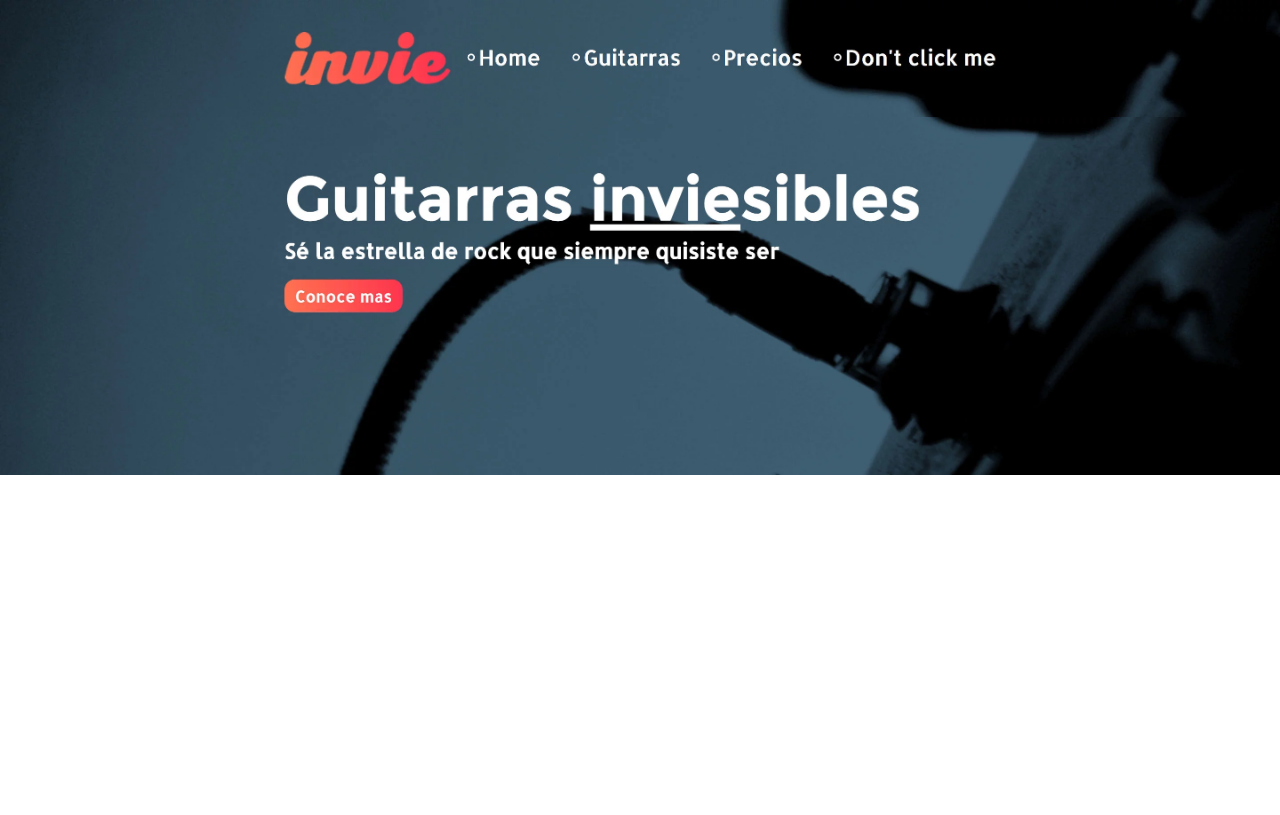
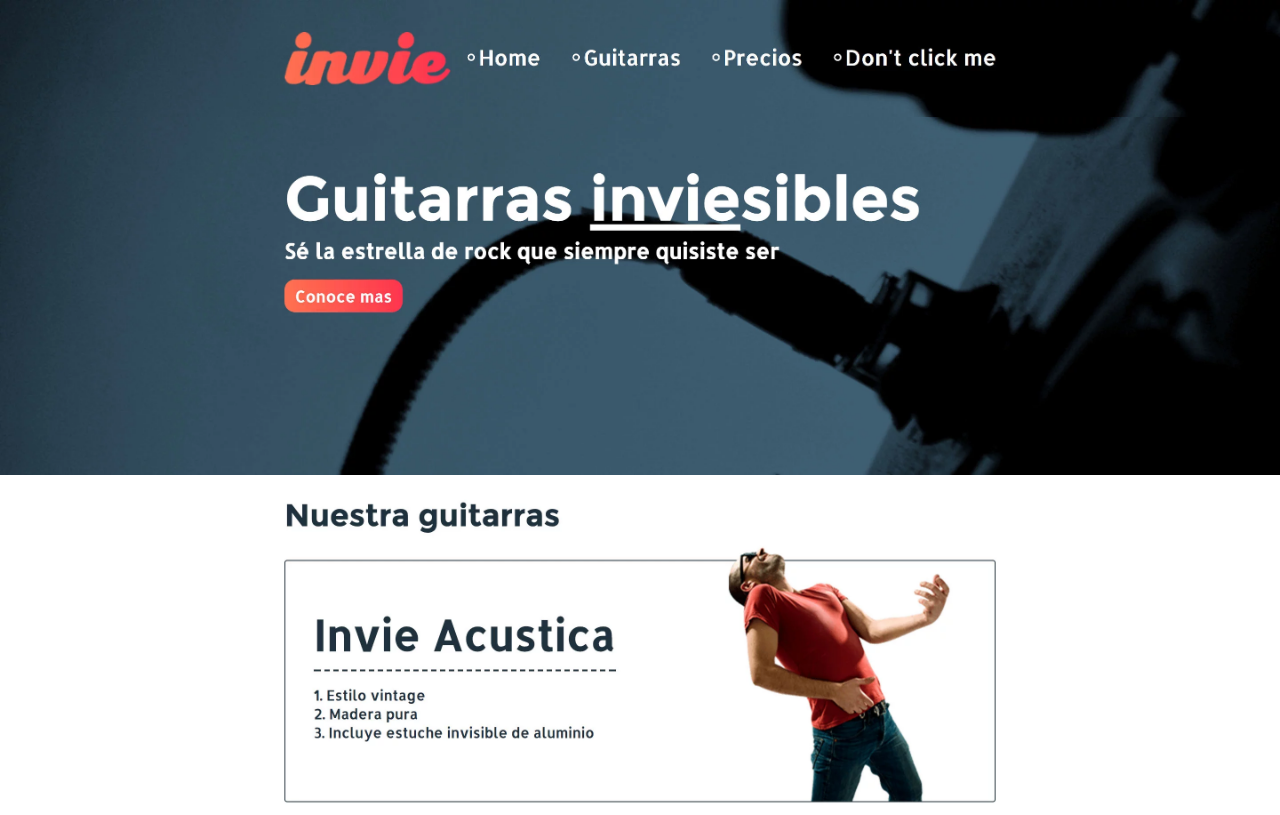
Before and after one commit to juargu22/invie-github, a plain HTML site: page index.html in a window 1280 px wide. Drawn offline with Linux system fonts and the light colour scheme.

Commit message:
add acustica

```diff
--- a/index.html
+++ b/index.html
@@ -19,5 +19,6 @@
 
     <img src="img/header.webp" alt="Header">
     <img src="img/hero.webp" alt="body">
+    <img src="img/acustica.webp" alt="acustica">
   </body>
 </html>
```
Also changed, not shown: img/acustica.webp (added).
